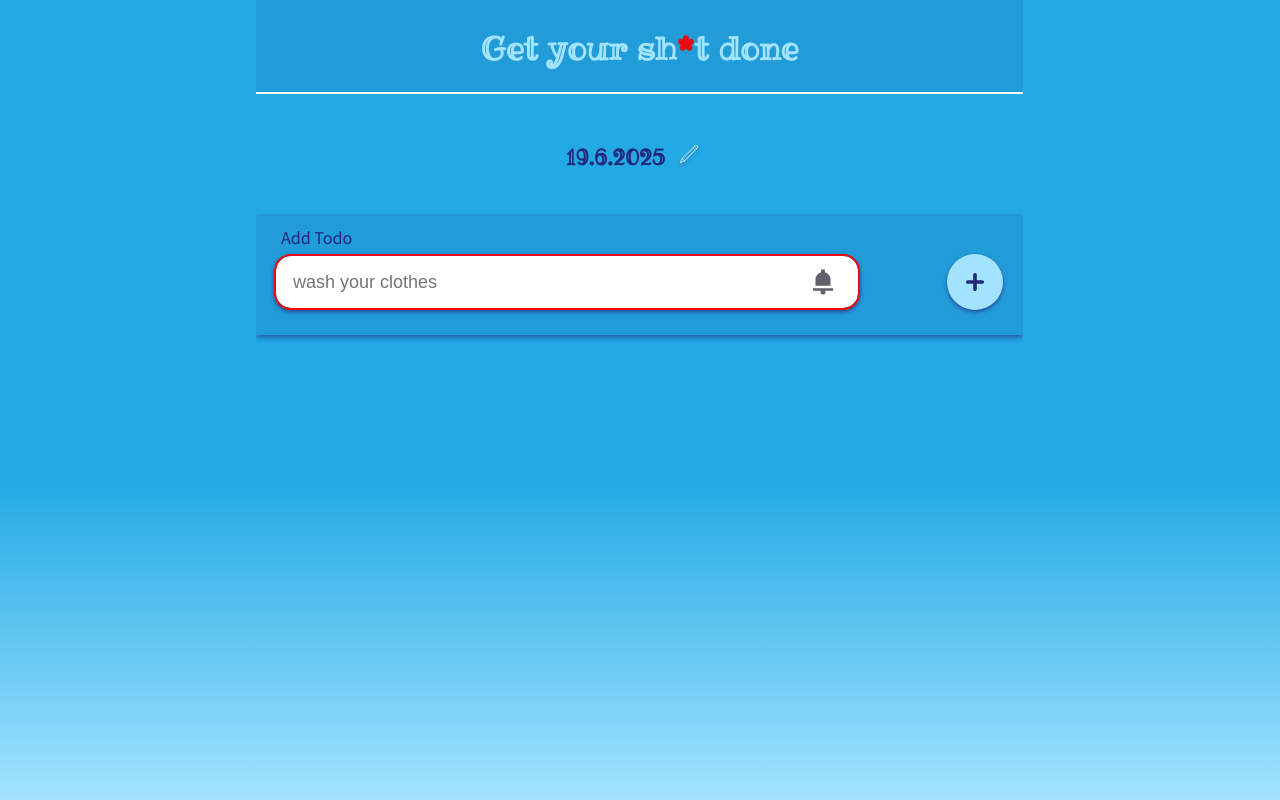
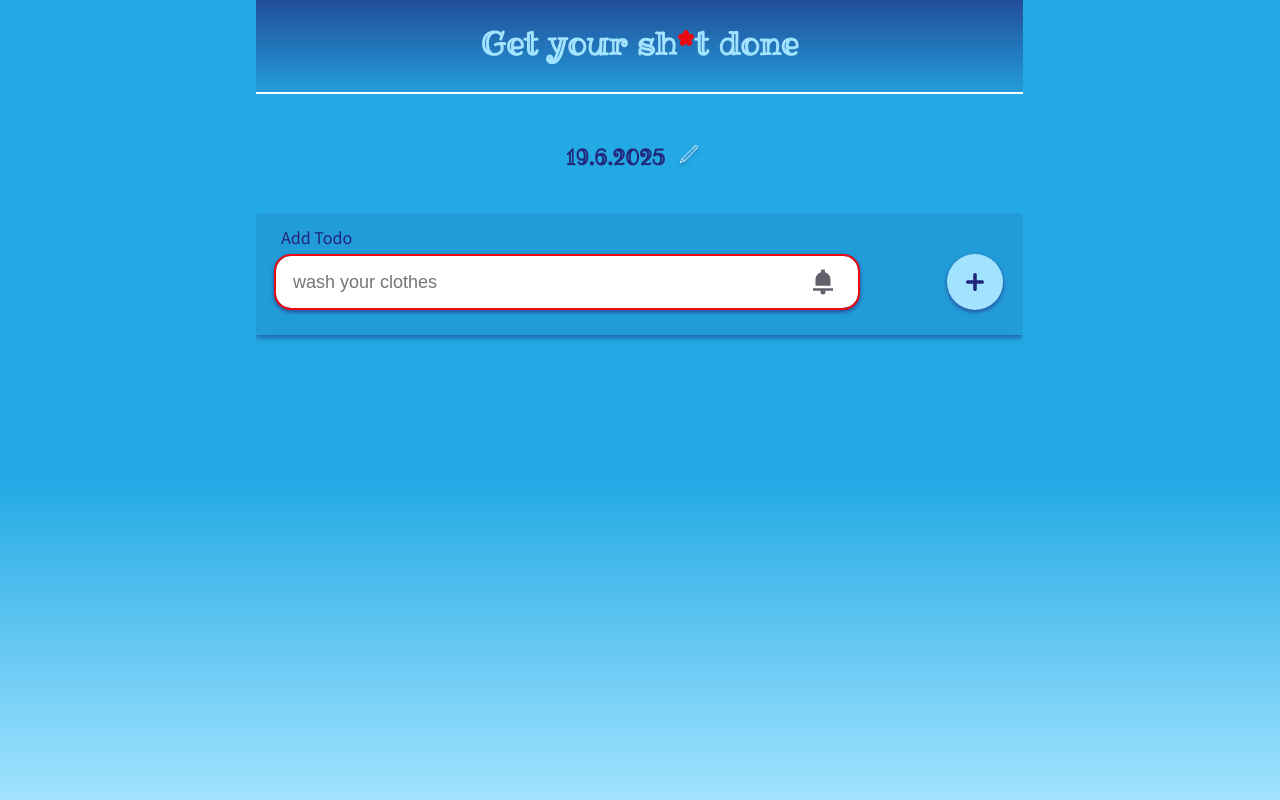
Before and after one commit to katja-roehlig/TODO-List-React, a React (Vite) app: page / in a window 1280 px wide. Built offline with nearby package versions, Linux system fonts and the light colour scheme.

Commit message:
add another color variable, change header

```diff
--- a/src/App.css
+++ b/src/App.css
@@ -8,8 +8,11 @@
 }
 
 h1 {
-  padding-block: 1.5rem 1rem;
-  background-color: var(--primary-color-transparent);
+  padding-block: 1rem 1.5rem;
+  background: linear-gradient(
+    var(--primary-color-transparant-dark),
+    var(--primary-color-transparant-light)
+  );
   text-align: center;
   width: 100%;
   border-bottom: 2px solid /* var(--accent-color) */ #fff;
--- a/src/index.css
+++ b/src/index.css
@@ -18,7 +18,8 @@ html {
   --secondary-color-light: #ffffff;
   --secondary-color-dark: #dcecee;
   --primary-color: #22277b;
-  --primary-color-transparent: #22267b1b;
+  --primary-color-transparant-light: #22267b1b;
+  --primary-color-transparant-dark: #22277bb3;
 }
 
 body {
@@ -78,7 +79,7 @@ input {
   font-size: 1.8rem;
   min-width: 70%;
   width: 80%;
-  filter: drop-shadow(0px 2px 2px #22277bb3);
+  filter: drop-shadow(0px 2px 2px var(--primary-color-transparant-dark));
 }
 
 .inputLabel {
--- a/src/styles/Button.module.css
+++ b/src/styles/Button.module.css
@@ -7,7 +7,7 @@
   cursor: pointer;
   color: var(--font-color-light);
   background-color: var(--bg-color-light);
-  filter: drop-shadow(0px 2px 2px #22277bb3);
+  filter: drop-shadow(0px 2px 2px var(--primary-color-transparant-dark));
 }
 
 .primary {
--- a/src/styles/Input.module.css
+++ b/src/styles/Input.module.css
@@ -1,6 +1,6 @@
 .inputWrapper {
   padding-block: 1rem 1.5rem;
-  background-color: var(--primary-color-transparent);
+  background-color: var(--primary-color-transparant-light);
   box-shadow: 0 2px 6px #22267bb3;
   margin-bottom: 4rem;
 }
--- a/src/styles/List.module.css
+++ b/src/styles/List.module.css
@@ -23,14 +23,14 @@
 .editButton {
   margin-left: auto;
   margin-block: 5px;
-  filter: drop-shadow(0px 4px 2px #22277bb3);
+  filter: drop-shadow(0px 4px 2px var(--primary-color-transparant-dark));
 }
 .prio {
   background-color: var(--accent-color);
   color: var(--font-color-light);
   border-radius: 15px;
   border: none;
-  filter: drop-shadow(0px 2px 2px #22277bb3);
+  filter: drop-shadow(0px 2px 2px var(--primary-color-transparant-dark));
 }
 .done {
   text-decoration: line-through;
```
